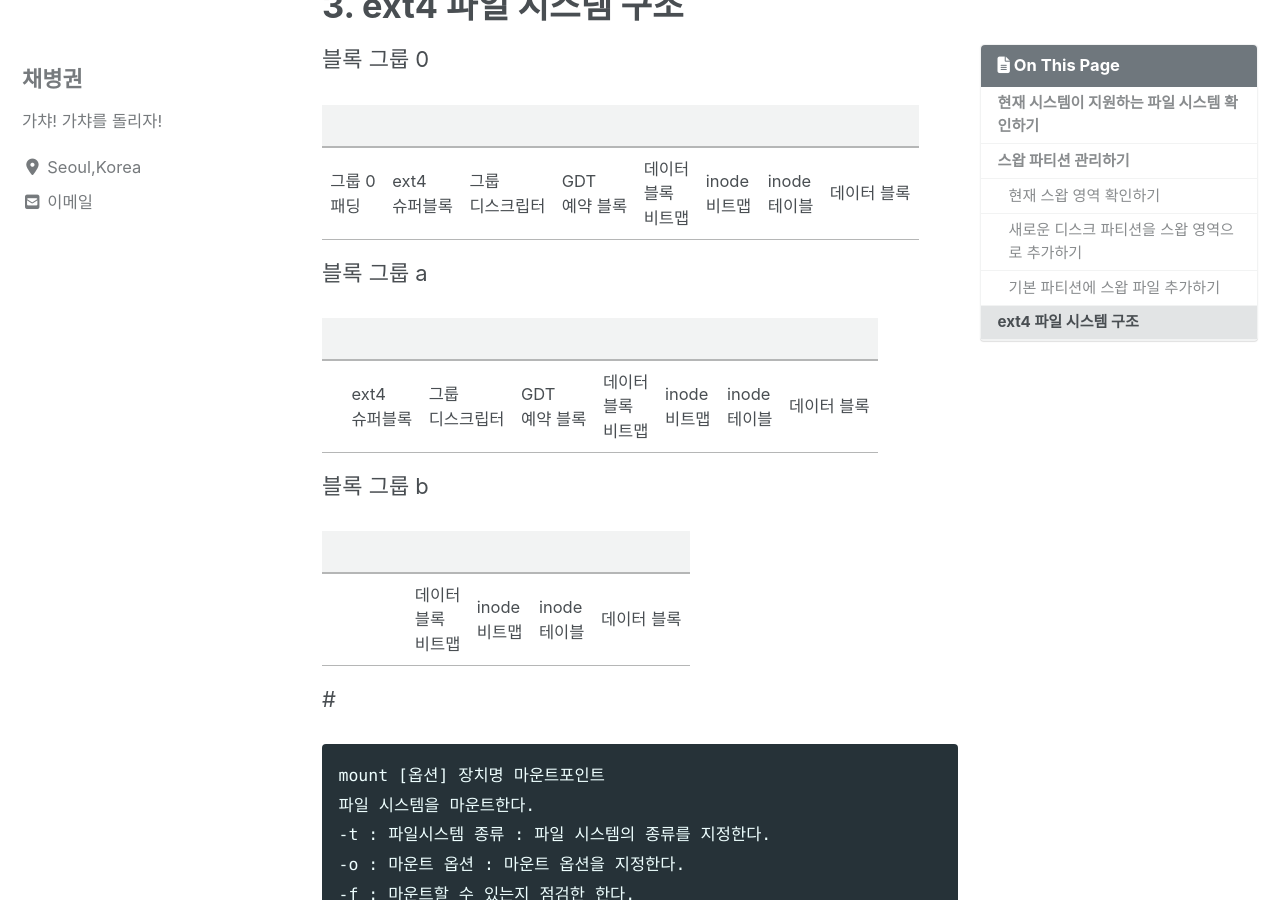
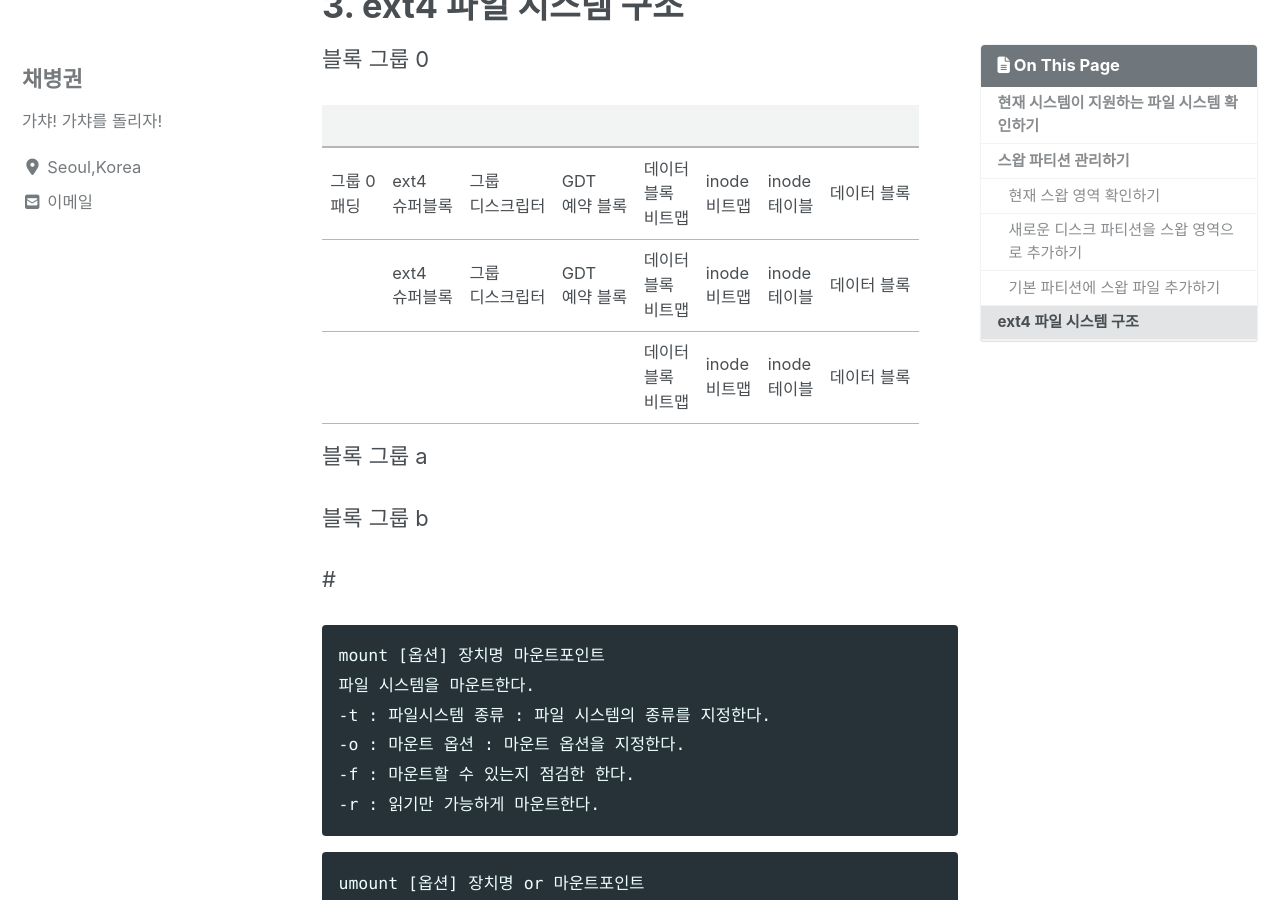
Before and after one commit to ByeongGwonChae/mynotebook, a Jekyll site: the page built from _posts/리눅스/2020-02-26-리눅스-mount.md, in a window 1280 px wide and 900 px high, scrolled down 1932 px. Built offline with Jekyll 4.4.1, drawn with Linux system fonts in a browser that asks for light colours; cached includes are drawn as plain includes; nearby versions of some CDN libraries.

```diff
--- a/_posts/리눅스/2020-02-26-리눅스-mount.md
+++ b/_posts/리눅스/2020-02-26-리눅스-mount.md
@@ -56,19 +56,18 @@ swapon -s
 |||||||||
 |-|-|-|-|-|-|-|-|
 |그룹 0<br>패딩|ext4<br>슈퍼블록|그룹<br>디스크립터|GDT<br>예약 블록|데이터<br>블록<br>비트맵|inode<br>비트맵|inode<br>테이블|데이터 블록|
+| |ext4<br>슈퍼블록|그룹<br>디스크립터|GDT<br>예약 블록|데이터<br>블록<br>비트맵|inode<br>비트맵|inode<br>테이블|데이터 블록|
+| | | | |데이터<br>블록<br>비트맵|inode<br>비트맵|inode<br>테이블|데이터 블록|
 
 블록 그룹 a
 
-|||||||||
-|-|-|-|-|-|-|-|-|
-| |ext4<br>슈퍼블록|그룹<br>디스크립터|GDT<br>예약 블록|데이터<br>블록<br>비트맵|inode<br>비트맵|inode<br>테이블|데이터 블록|
+
+
 
 
 블록 그룹 b
 
-|||||||||
-|-|-|-|-|-|-|-|-|
-| | | | |데이터<br>블록<br>비트맵|inode<br>비트맵|inode<br>테이블|데이터 블록|
+
 
 
 
```
